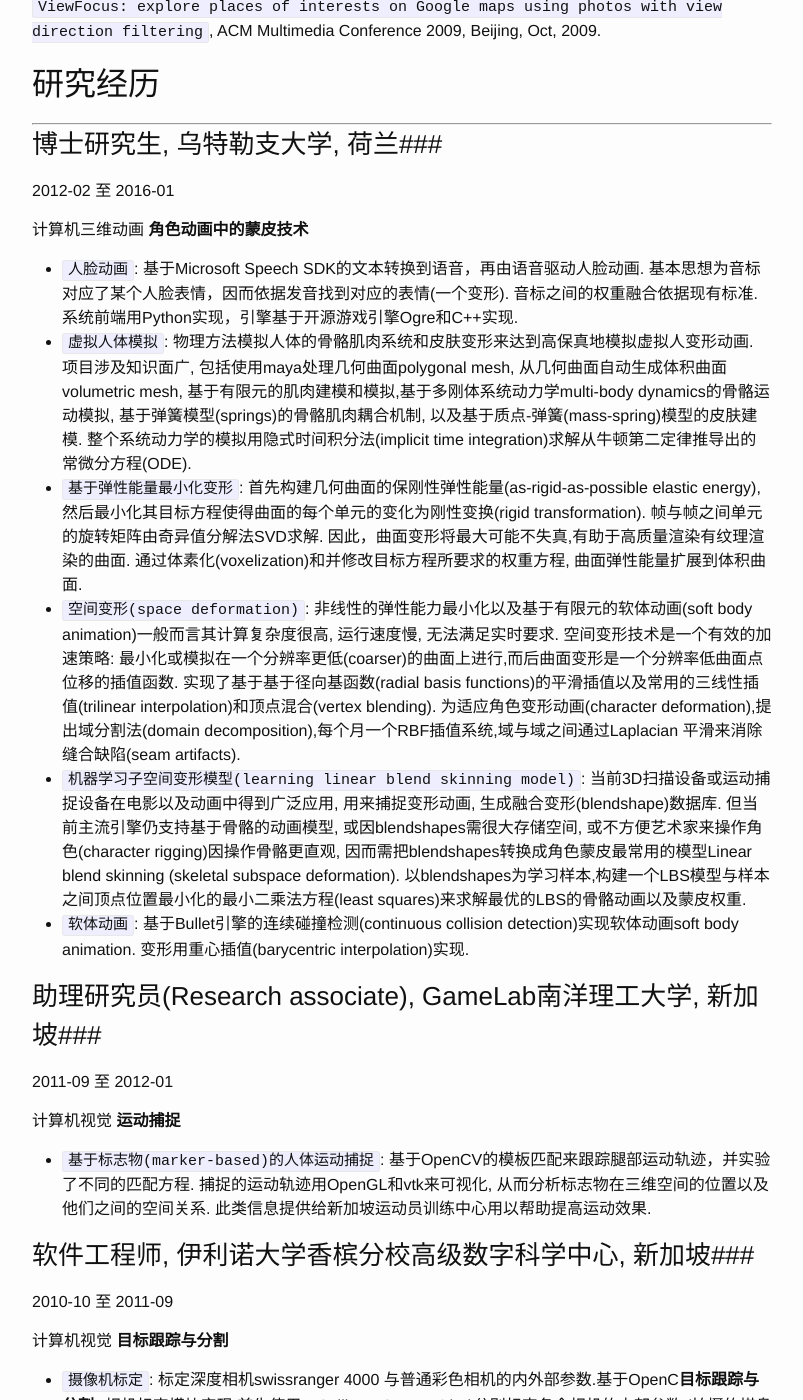
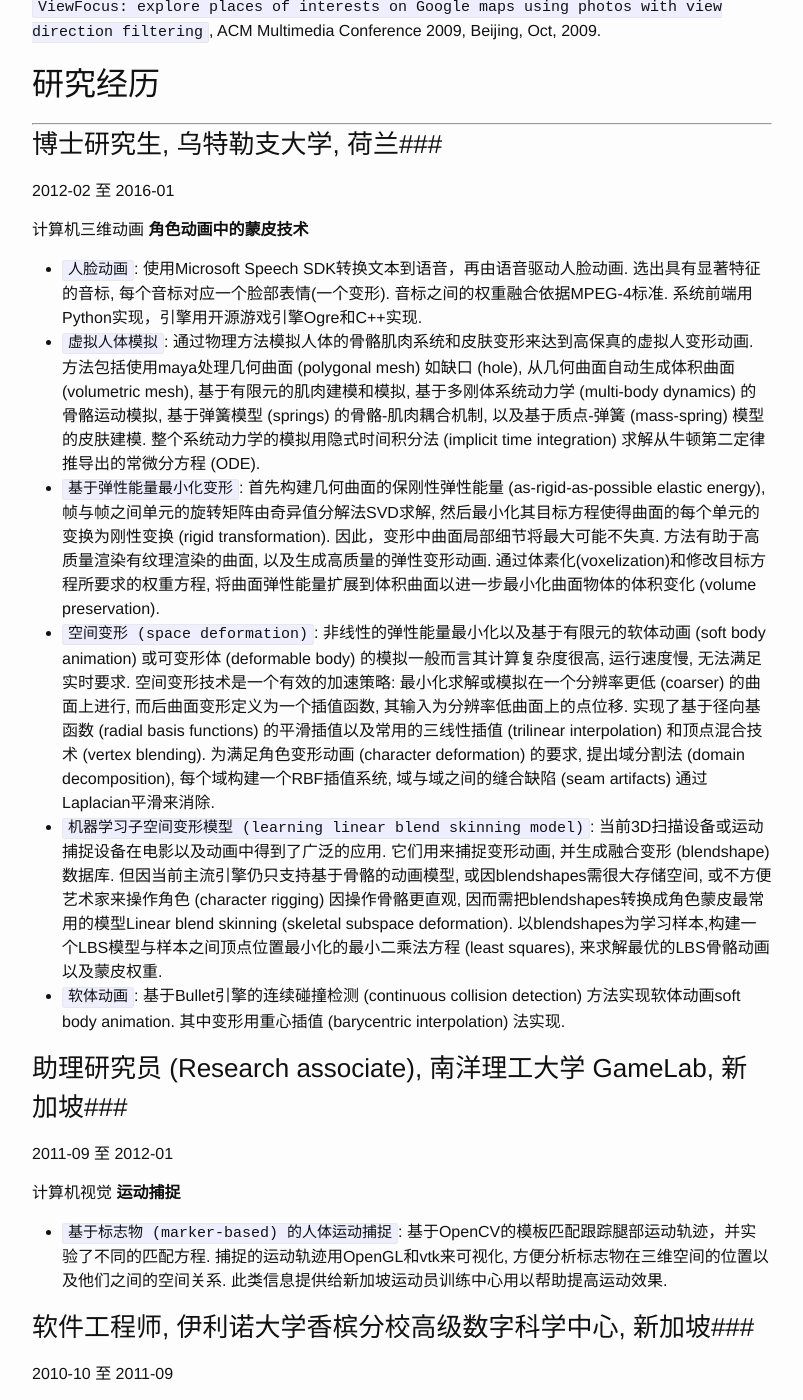
Before and after one commit to luozhipi/luozhipi.github.io, a Jekyll site: the page built from resume_CN.md, in a window 1280 px wide and 1400 px high, scrolled down 2548 px. Shown: the whole window, without its empty margins (238-1041 px from the left). Built offline with Jekyll 4.4.1, drawn with Linux system fonts in a browser that asks for light colours; some of the changed text lies outside the part shown.

Commit message:
Update resume_CN.md

```diff
--- a/resume_CN.md
+++ b/resume_CN.md
@@ -102,20 +102,20 @@
 
 计算机三维动画           **角色动画中的蒙皮技术**
 
-- `人脸动画`: 基于Microsoft Speech SDK的文本转换到语音，再由语音驱动人脸动画. 基本思想为音标对应了某个人脸表情，因而依据发音找到对应的表情(一个变形). 音标之间的权重融合依据现有标准. 系统前端用Python实现，引擎基于开源游戏引擎Ogre和C++实现.
-- `虚拟人体模拟`: 物理方法模拟人体的骨骼肌肉系统和皮肤变形来达到高保真地模拟虚拟人变形动画. 项目涉及知识面广, 包括使用maya处理几何曲面polygonal mesh, 从几何曲面自动生成体积曲面volumetric mesh, 基于有限元的肌肉建模和模拟,基于多刚体系统动力学multi-body dynamics的骨骼运动模拟, 基于弹簧模型(springs)的骨骼肌肉耦合机制, 以及基于质点-弹簧(mass-spring)模型的皮肤建模. 整个系统动力学的模拟用隐式时间积分法(implicit time integration)求解从牛顿第二定律推导出的常微分方程(ODE).
-- `基于弹性能量最小化变形`: 首先构建几何曲面的保刚性弹性能量(as-rigid-as-possible elastic energy),然后最小化其目标方程使得曲面的每个单元的变化为刚性变换(rigid transformation). 帧与帧之间单元的旋转矩阵由奇异值分解法SVD求解. 因此，曲面变形将最大可能不失真,有助于高质量渲染有纹理渲染的曲面. 通过体素化(voxelization)和并修改目标方程所要求的权重方程, 曲面弹性能量扩展到体积曲面.
-- `空间变形(space deformation)`: 非线性的弹性能力最小化以及基于有限元的软体动画(soft body animation)一般而言其计算复杂度很高, 运行速度慢, 无法满足实时要求. 空间变形技术是一个有效的加速策略: 最小化或模拟在一个分辨率更低(coarser)的曲面上进行,而后曲面变形是一个分辨率低曲面点位移的插值函数. 实现了基于基于径向基函数(radial basis functions)的平滑插值以及常用的三线性插值(trilinear interpolation)和顶点混合(vertex blending). 为适应角色变形动画(character deformation),提出域分割法(domain decomposition),每个月一个RBF插值系统,域与域之间通过Laplacian 平滑来消除缝合缺陷(seam artifacts).
-- `机器学习子空间变形模型(learning linear blend skinning model)`: 当前3D扫描设备或运动捕捉设备在电影以及动画中得到广泛应用, 用来捕捉变形动画, 生成融合变形(blendshape)数据库. 但当前主流引擎仍支持基于骨骼的动画模型, 或因blendshapes需很大存储空间, 或不方便艺术家来操作角色(character rigging)因操作骨骼更直观, 因而需把blendshapes转换成角色蒙皮最常用的模型Linear blend skinning (skeletal subspace deformation). 以blendshapes为学习样本,构建一个LBS模型与样本之间顶点位置最小化的最小二乘法方程(least squares)来求解最优的LBS的骨骼动画以及蒙皮权重.
-- `软体动画`: 基于Bullet引擎的连续碰撞检测(continuous collision detection)实现软体动画soft body animation. 变形用重心插值(barycentric interpolation)实现.
+- `人脸动画`:  使用Microsoft Speech SDK转换文本到语音，再由语音驱动人脸动画. 选出具有显著特征的音标, 每个音标对应一个脸部表情(一个变形). 音标之间的权重融合依据MPEG-4标准. 系统前端用Python实现，引擎用开源游戏引擎Ogre和C++实现.
+- `虚拟人体模拟`: 通过物理方法模拟人体的骨骼肌肉系统和皮肤变形来达到高保真的虚拟人变形动画. 方法包括使用maya处理几何曲面 (polygonal mesh) 如缺口 (hole), 从几何曲面自动生成体积曲面 (volumetric mesh), 基于有限元的肌肉建模和模拟, 基于多刚体系统动力学 (multi-body dynamics) 的骨骼运动模拟, 基于弹簧模型 (springs) 的骨骼-肌肉耦合机制, 以及基于质点-弹簧 (mass-spring) 模型的皮肤建模. 整个系统动力学的模拟用隐式时间积分法 (implicit time integration) 求解从牛顿第二定律推导出的常微分方程 (ODE).
+- `基于弹性能量最小化变形`: 首先构建几何曲面的保刚性弹性能量 (as-rigid-as-possible elastic energy), 帧与帧之间单元的旋转矩阵由奇异值分解法SVD求解, 然后最小化其目标方程使得曲面的每个单元的变换为刚性变换 (rigid transformation). 因此，变形中曲面局部细节将最大可能不失真. 方法有助于高质量渲染有纹理渲染的曲面, 以及生成高质量的弹性变形动画. 通过体素化(voxelization)和修改目标方程所要求的权重方程, 将曲面弹性能量扩展到体积曲面以进一步最小化曲面物体的体积变化 (volume preservation).
+- `空间变形 (space deformation)`: 非线性的弹性能量最小化以及基于有限元的软体动画 (soft body animation) 或可变形体 (deformable body) 的模拟一般而言其计算复杂度很高, 运行速度慢, 无法满足实时要求. 空间变形技术是一个有效的加速策略: 最小化求解或模拟在一个分辨率更低 (coarser) 的曲面上进行, 而后曲面变形定义为一个插值函数, 其输入为分辨率低曲面上的点位移. 实现了基于径向基函数 (radial basis functions) 的平滑插值以及常用的三线性插值 (trilinear interpolation) 和顶点混合技术 (vertex blending). 为满足角色变形动画 (character deformation) 的要求, 提出域分割法 (domain decomposition), 每个域构建一个RBF插值系统, 域与域之间的缝合缺陷 (seam artifacts) 通过Laplacian平滑来消除.
+- `机器学习子空间变形模型 (learning linear blend skinning model)`: 当前3D扫描设备或运动捕捉设备在电影以及动画中得到了广泛的应用. 它们用来捕捉变形动画, 并生成融合变形 (blendshape) 数据库. 但因当前主流引擎仍只支持基于骨骼的动画模型, 或因blendshapes需很大存储空间, 或不方便艺术家来操作角色 (character rigging) 因操作骨骼更直观, 因而需把blendshapes转换成角色蒙皮最常用的模型Linear blend skinning (skeletal subspace deformation). 以blendshapes为学习样本,构建一个LBS模型与样本之间顶点位置最小化的最小二乘法方程 (least squares), 来求解最优的LBS骨骼动画以及蒙皮权重.
+- `软体动画`: 基于Bullet引擎的连续碰撞检测 (continuous collision detection) 方法实现软体动画soft body animation. 其中变形用重心插值 (barycentric interpolation) 法实现.
 
-###助理研究员(Research associate), GameLab南洋理工大学, 新加坡###
+###助理研究员 (Research associate), 南洋理工大学 GameLab, 新加坡###
 
 2011-09 至 2012-01
 
 计算机视觉 					  **运动捕捉**
 
-- `基于标志物(marker-based)的人体运动捕捉`: 基于OpenCV的模板匹配来跟踪腿部运动轨迹，并实验了不同的匹配方程. 捕捉的运动轨迹用OpenGL和vtk来可视化, 从而分析标志物在三维空间的位置以及他们之间的空间关系. 此类信息提供给新加坡运动员训练中心用以帮助提高运动效果.
+- `基于标志物 (marker-based) 的人体运动捕捉`: 基于OpenCV的模板匹配跟踪腿部运动轨迹，并实验了不同的匹配方程. 捕捉的运动轨迹用OpenGL和vtk来可视化, 方便分析标志物在三维空间的位置以及他们之间的空间关系. 此类信息提供给新加坡运动员训练中心用以帮助提高运动效果.
 
 ###软件工程师, 伊利诺大学香槟分校高级数字科学中心, 新加坡###
 
@@ -123,27 +123,27 @@
 
 计算机视觉 					  **目标跟踪与分割**
 
-- `摄像机标定`: 标定深度相机swissranger 4000 与普通彩色相机的内外部参数.基于OpenC**目标跟踪与分割**V相机标定模块实现.首先使用cvCalibrateCamera2(…)分别标定各个相机的内部参数 (拍摄的棋盘chessboard图像缩放到同一大小). 因深度相机直接提供了点云,因此二维图像的特点(corner detection)与点云之间的变换矩阵也就容易通过cvFindExtrinsicCameraParams2(…)计算得到.
-- `沉浸式会议聊天系统`: 团队开发出实时算法可以从视频中实时分割出人物对象. 通过OpenMP达到实时要求, 系统运行可运行于带摄像头的普通笔记本.; 根据关键字多线程从互联网中下载图片替换背景,或可以把背景换成ppt, 视频.
-- `手势识别`: 基于kinect提供的深度信息，识别手势. 与聊天系统结合, 达到通过手势替换背景.
+- `摄像机标定`: 基于OpenCV相机标定模块标定深度相机swissranger 4000 与普通彩色相机的内外部参数. 首先使用cvCalibrateCamera2(…)分别标定各个相机的内部参数 (拍摄的棋盘chessboard图像缩放到同一大小). 因深度相机直接提供了点云, 因此二维图像的特征点 (by corner detection) 与点云之间的变换矩阵也就容易通过cvFindExtrinsicCameraParams2(…)计算得到.
+- `沉浸式会议聊天系统`: 作为团队成员, 共同开发出实时算法可以从视频中实时分割出人物对象. 独立负责: 通过OpenMP实时化系统, 使得系统可运行于带摄像头的普通笔记本; 根据关键字从互联网中多线程下载图片, 用以替换背景, 背景也可换成ppt, 视频等多媒体内容.
+- `手势识别`: 基于kinect提供的深度信息，识别手势. 与聊天系统结合, 达到通过手势替换背景的人机交互.
 
-###研究型实习生(research intern), 新加坡国立大学媒体检索实验室, 新加坡###
+###研究型实习生 (research intern), 新加坡国立大学媒体检索实验室, 新加坡###
 
 2008-09 至 2009-12
 
 **互联网图像检索**
 
-- `视角过滤景点浏览`: 首先根据关键字和地理标签(geo-tag)从网络检索出景点图片,而后提取出图像的SIFT特征, 通过bundle adjustment匹配SIFT点云(使用了华盛顿大学的Bundler)估计相机姿态, 设定地图的三维坐标系统,简单估计相机的拍摄角度. 用户选择景点的一个兴趣点, 系统将返回拍摄角度指向该点的图片.
-- ` 图像标注`: C#语言实现一个图像标注系统, 标注结果保存到mysql.
+- `视角过滤景点浏览`: 首先根据关键字和地理标签 (geo-tag) 从网络中检索出给定景点图片, 而后提取出图像的SIFT特征, 通过bundle adjustment匹配SIFT点云 (使用了华盛顿大学的Bundler) 估计相机姿态. 设定地图的三维坐标系统, 简单估计相机的拍摄角度. 用户选择景点的一个兴趣点, 系统将返回拍摄角度指向该点的图片.
+- ` 图像标注`: 基于C#语言实现一个图像标注系统, 标注结果保存到mysql.
 - `图像检索数据库构建`: 从flickr下载海量图片, 提取图像特征, 用支持向量机和k-NN方法训练图像对象识别分类器.
 
-###研究人员(research fellow), 新加坡管理大学, 新加坡###
+###研究人员 (research fellow), 新加坡管理大学, 新加坡###
 
 2009-12 至 2010-03
 
 **社交网络挖掘**
 
-- `产品垃圾评论自动检测模型`: 用JAVA和Mysql实现Amonzon产品垃圾评论检测模型. 主要基于向量空间模型(tf-idf)来判断评论的相似度(向量点积)作为一个启发式规则. 系统还提供用户标注功能, 从而得到学习样本, 为下一步开发机器学习模型奠定基础.
+- `产品垃圾评论自动检测模型`: 用JAVA和Mysql实现Amonzon产品垃圾评论检测模型. 主要基于向量空间模型 (tf-idf) 来判断评论的相似度(依据向量点积)作为一个启发式规则. 系统还提供用户标注功能, 从而得到学习样本, 为开发机器学习模型奠定基础.
 
 ###软件开发师, FairEX International Financial System, 新加坡###
 
```
Also changed, not shown: other parts of resume_CN.md (+1 -1 lines).
